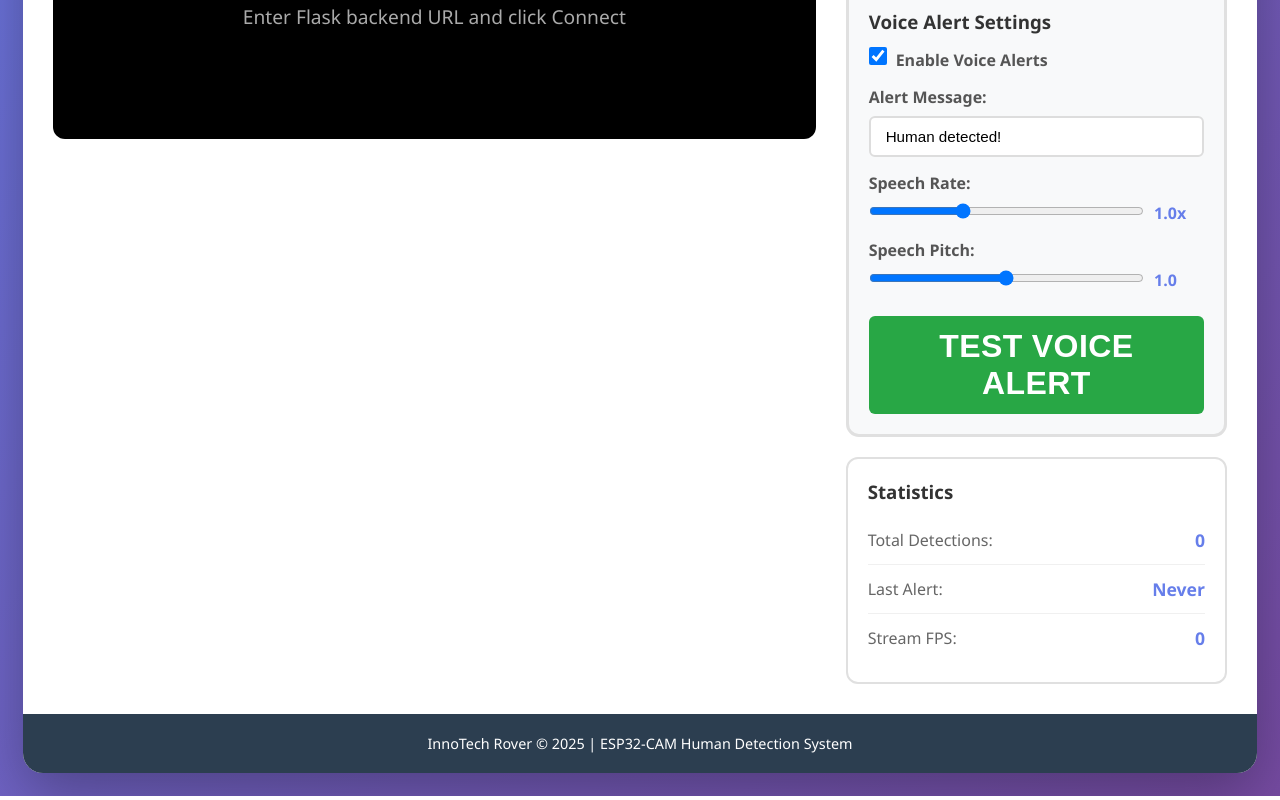
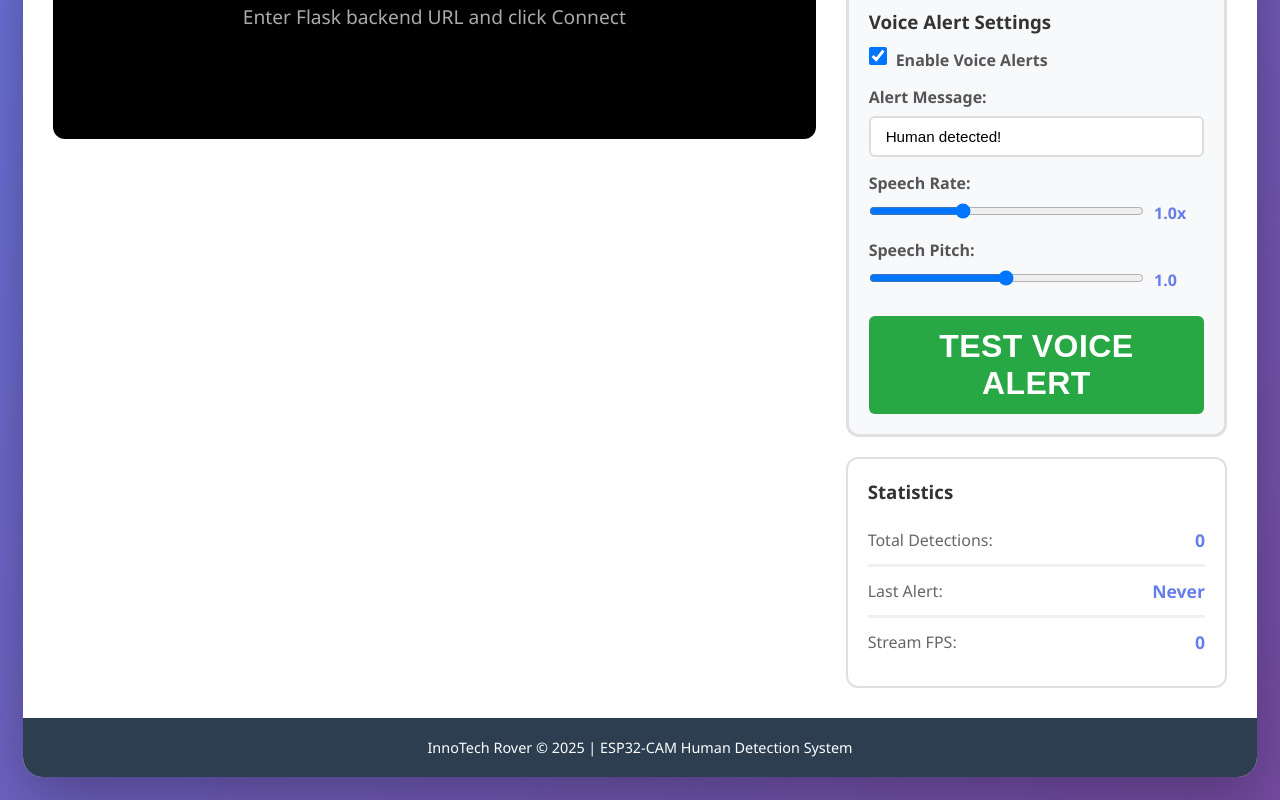
Before and after one commit to faizzaidi23/InnoTechRoverStream, a React (Vite) app: page / in a window 1280 px wide. Shown: the part 714-1514 px from the top of the page. Built offline with nearby package versions, Linux system fonts and the light colour scheme.

Commit message:
changed the border radius and font weight

```diff
--- a/src/components/DetectionPanel.css
+++ b/src/components/DetectionPanel.css
@@ -125,7 +125,7 @@
   justify-content: space-between;
   align-items: center;
   padding: 12px 0;
-  border-bottom: 1px solid #f0f0f0;
+  border-bottom: 3px solid #f0f0f0;
 }
 
 .stat-item:last-child {
@@ -138,7 +138,7 @@
 }
 
 .stat-value {
-  font-weight: 700;
+  font-weight: 705;
   color: #667eea;
   font-size: 1.1em;
 }
```
